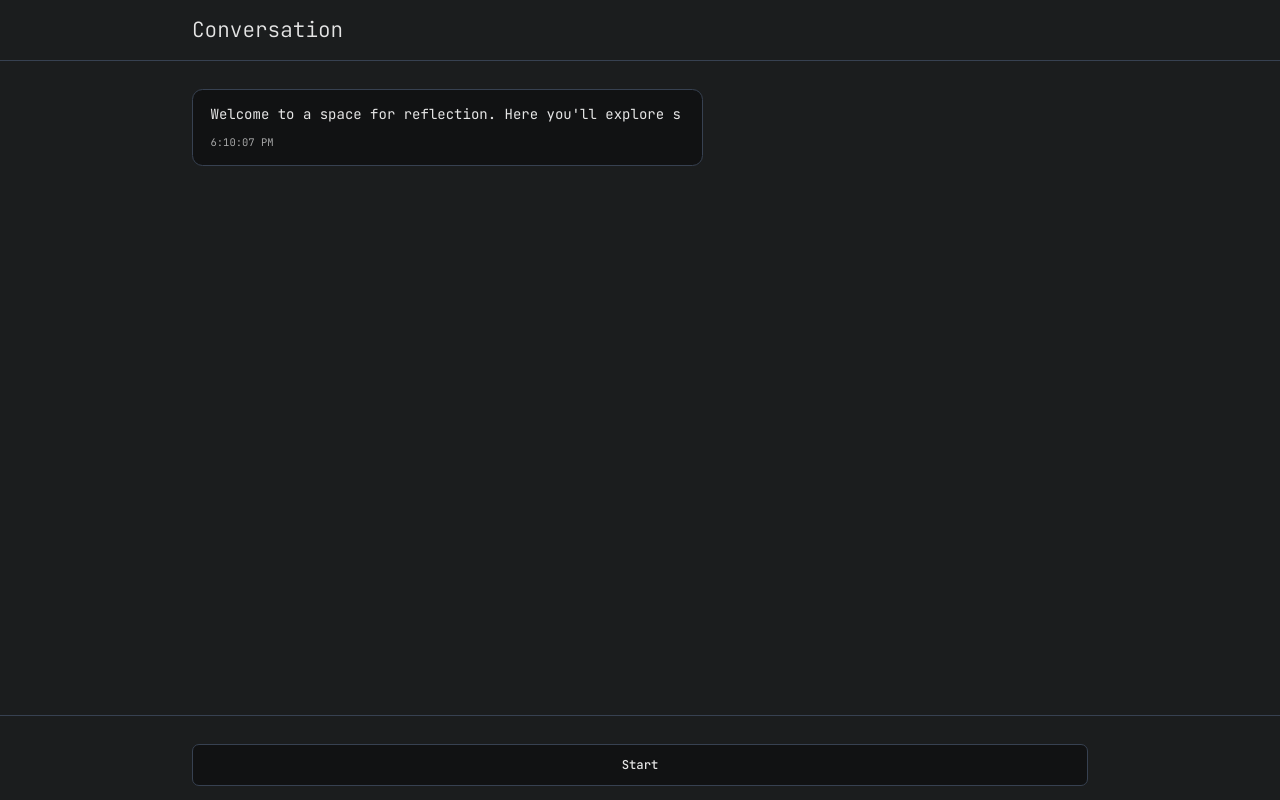
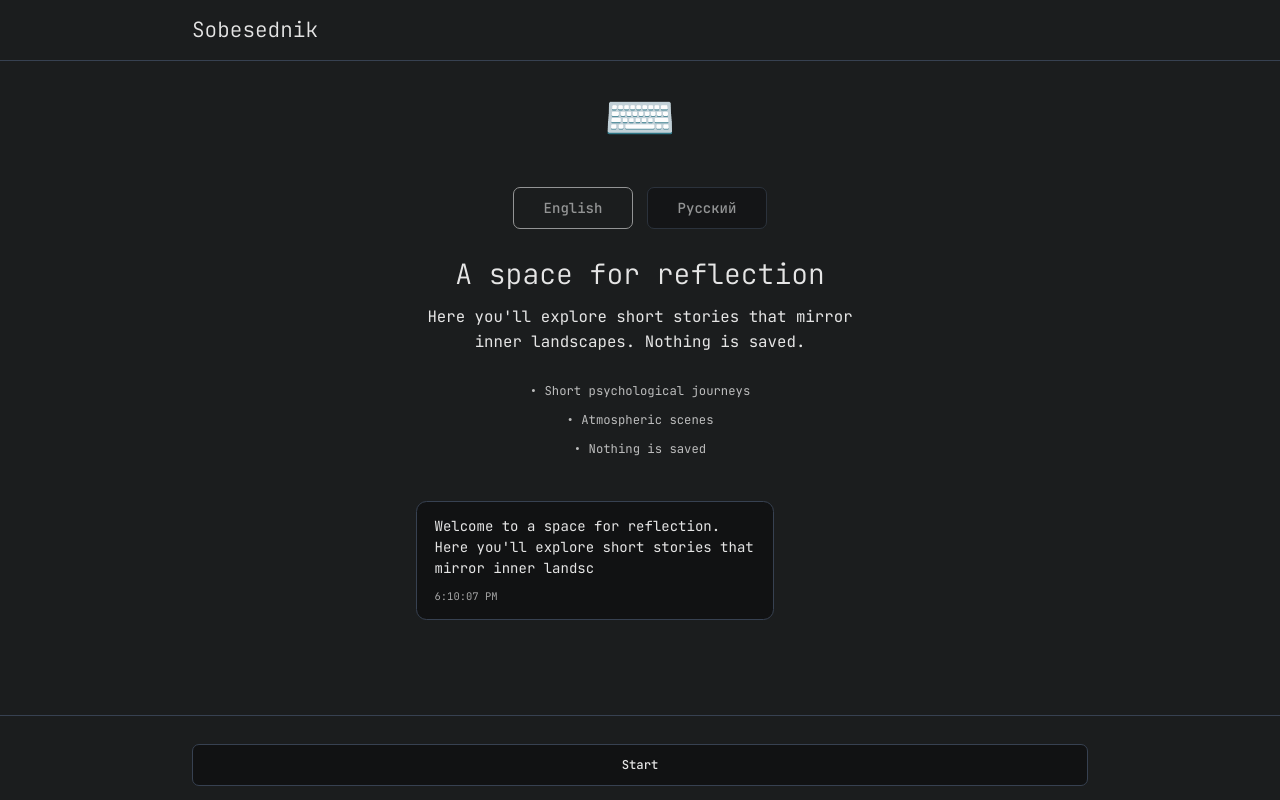
Before and after one commit to senkevichdv/sobesednik, a Next.js app: page / in a window 1280 px wide. Both pictures are taken after a click on the button "English". Built offline with nearby package versions, Linux system fonts and the light colour scheme.

Commit message:
improves landing screen

```diff
--- a/pages/index.tsx
+++ b/pages/index.tsx
@@ -155,6 +155,8 @@ export default function Home() {
 
   const selectLanguage = (lang: 'en' | 'ru') => {
     setLanguage(lang);
+
+    // Create only intro message
     const introMessage: Message = {
       id: `intro_${Date.now()}`,
       type: 'assistant',
@@ -163,10 +165,11 @@ export default function Home() {
       choices: getIntroChoices(lang),
       askFreeInput: false,
     };
+
     setMessages([introMessage]);
-    setShowFreeInput(false);
     setCurrentChoices(getIntroChoices(lang));
   };
+
 
   return (
     <div className="app">
@@ -174,40 +177,105 @@ export default function Home() {
       <header className="header">
         <div className="header-content">
           <h1 className="title">
-            {language === "ru" ? "Собеседник" : "Conversation"}
+            Sobesednik
           </h1>
 
-          {/* Language Selection */}
-          {language === null && (
-            <div className="language-buttons">
+        </div>
+      </header>
+
+      {/* Messages */}
+      <main className="main">
+        <div className="main-content">
+          {language === null ? (
+            <div className="landing-screen">
+              <div className="landing-content">
+                <div className="landing-icon">⌨️</div>
+                <div className="landing-buttons">
                   <Button
                     onClick={() => selectLanguage("en")}
                     variant="outline"
-                size="sm"
+                    size="default"
+                    className="landing-button"
                   >
                     English
                   </Button>
                   <Button
                     onClick={() => selectLanguage("ru")}
                     variant="outline"
-                size="sm"
+                    size="default"
+                    className="landing-button"
                   >
                     Русский
                   </Button>
                 </div>
-          )}
               </div>
-      </header>
+            </div>
+          ) : (
+            <div className="landing-screen">
+              <div className="landing-content">
+                <div className="landing-icon">⌨️</div>
 
-      {/* Messages */}
-      <main className="main">
-        <div className="main-content">
+                {/* Language buttons - keep them after selection */}
+                <div className="landing-buttons">
+                  <Button
+                    onClick={() => selectLanguage("en")}
+                    variant="outline"
+                    size="default"
+                    className={`landing-button ${language === 'en' ? 'selected' : ''}`}
+                    disabled={language !== null}
+                  >
+                    English
+                  </Button>
+                  <Button
+                    onClick={() => selectLanguage("ru")}
+                    variant="outline"
+                    size="default"
+                    className={`landing-button ${language === 'ru' ? 'selected' : ''}`}
+                    disabled={language !== null}
+                  >
+                    Русский
+                  </Button>
+                </div>
+
+                {/* Description - separate element with original styles */}
+                <div className="description-section">
+                  <h2 className="landing-title">
+                    {language === 'ru'
+                      ? 'Пространство для размышлений'
+                      : 'A space for reflection'
+                    }
+                  </h2>
+                  <p className="landing-description">
+                    {language === 'ru'
+                      ? 'Здесь вы исследуете короткие истории, отражающие внутренние пейзажи. Ничего не сохраняется.'
+                      : 'Here you\'ll explore short stories that mirror inner landscapes. Nothing is saved.'
+                    }
+                  </p>
+                  <div className="landing-features">
+                    <div className="feature">
+                      {language === 'ru' ? '• Короткие психологические путешествия' : '• Short psychological journeys'}
+                    </div>
+                    <div className="feature">
+                      {language === 'ru' ? '• Атмосферные сцены' : '• Atmospheric scenes'}
+                    </div>
+                    <div className="feature">
+                      {language === 'ru' ? '• Ничего не сохраняется' : '• Nothing is saved'}
+                    </div>
+                  </div>
+                </div>
+
+                {/* Messages list */}
+                <div className="messages-section">
                   <MessageList
                     messages={messages}
                     isLoading={isLoading}
                     onScrollToBottom={scrollToBottom}
                   />
                   <div ref={messagesEndRef} />
+                </div>
+              </div>
+            </div>
+          )}
         </div>
       </main>
 
--- a/src/components/Typewriter.tsx
+++ b/src/components/Typewriter.tsx
@@ -10,7 +10,7 @@ interface TypewriterProps {
 export const Typewriter: React.FC<TypewriterProps> = ({
   text,
   className = "",
-  speed = 50,
+  speed = 30,
   onUpdate,
 }) => {
   const [displayedText, setDisplayedText] = useState("");
--- a/src/styles/globals.css
+++ b/src/styles/globals.css
@@ -346,3 +346,162 @@ html, body {
     font-size: 0.75rem;
   }
 }
+
+/* Landing Screen */
+.landing-screen {
+  display: flex;
+  align-items: center;
+  justify-content: center;
+  min-height: 60vh;
+}
+
+.landing-content {
+  text-align: center;
+  max-width: 32rem;
+  margin: 0 auto;
+}
+
+.landing-icon {
+  font-size: 4rem;
+  margin-bottom: 1.5rem;
+  opacity: 0.8;
+  animation: landing-pulse 2s ease-in-out infinite;
+}
+
+.landing-title {
+  font-size: 2rem;
+  font-weight: 300;
+  color: var(--foreground);
+  margin-bottom: 1rem;
+  line-height: 1.2;
+}
+
+.landing-description {
+  font-size: 1.125rem;
+  color: var(--secondary-text);
+  margin-bottom: 2rem;
+  line-height: 1.6;
+}
+
+.landing-features {
+  display: flex;
+  flex-direction: column;
+  gap: 0.75rem;
+  margin-top: 2rem;
+}
+
+.feature {
+  font-size: 0.875rem;
+  color: var(--secondary-text);
+  opacity: 0.8;
+}
+
+@keyframes landing-pulse {
+  0%, 100% {
+    opacity: 0.8;
+    transform: scale(1);
+  }
+  50% {
+    opacity: 1;
+    transform: scale(1.05);
+  }
+}
+
+.landing-buttons {
+  display: flex;
+  gap: 1rem;
+  justify-content: center;
+  margin-top: 2rem;
+}
+
+.landing-button {
+  min-width: 120px;
+  height: 3rem;
+  font-size: 1rem;
+  font-weight: 500;
+}
+
+/* Fade transitions */
+.fade-in {
+  animation: fadeIn 0.6s ease-in-out;
+}
+
+.fade-out {
+  animation: fadeOut 0.3s ease-in-out;
+}
+
+.start-button {
+  background-color: var(--accent);
+  color: var(--background);
+  border-color: var(--accent);
+}
+
+.start-button:hover {
+  background-color: var(--accent);
+  opacity: 0.9;
+  color: var(--background);
+}
+
+@keyframes fadeIn {
+  from {
+    opacity: 0;
+    transform: translateY(20px);
+  }
+  to {
+    opacity: 1;
+    transform: translateY(0);
+  }
+}
+
+@keyframes fadeOut {
+  from {
+    opacity: 1;
+    transform: translateY(0);
+  }
+  to {
+    opacity: 0;
+    transform: translateY(-20px);
+  }
+}
+
+/* New styles for progressive landing */
+.landing-button.selected {
+  background-color: var(--accent);
+  color: var(--background);
+  border-color: var(--accent);
+}
+
+.landing-button:disabled {
+  opacity: 0.6;
+  cursor: not-allowed;
+}
+
+.description-section,
+.intro-message-section,
+.start-section {
+  margin-top: 2rem;
+}
+
+.intro-message-section .message {
+  max-width: 100%;
+  justify-content: flex-start;
+}
+
+.intro-message-section .message-content {
+  max-width: 80%;
+  text-align: left;
+}
+
+.intro-text {
+  font-size: 1rem;
+  line-height: 1.6;
+}
+
+.messages-section {
+  margin-top: 2rem;
+  text-align: left;
+}
+
+.messages-section .messages {
+  text-align: left;
+}
```
Lines whose indentation alone changed are shown as unchanged.
